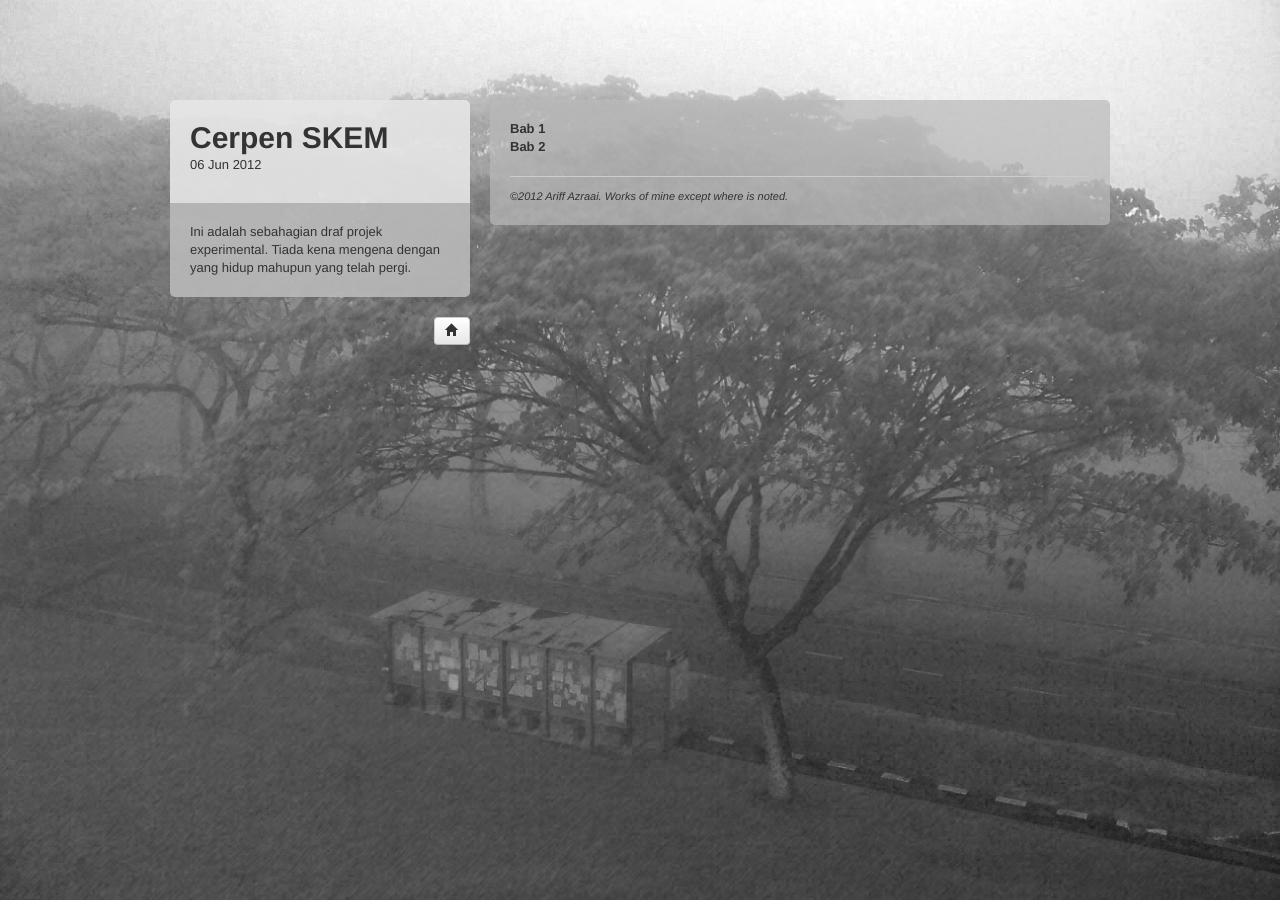
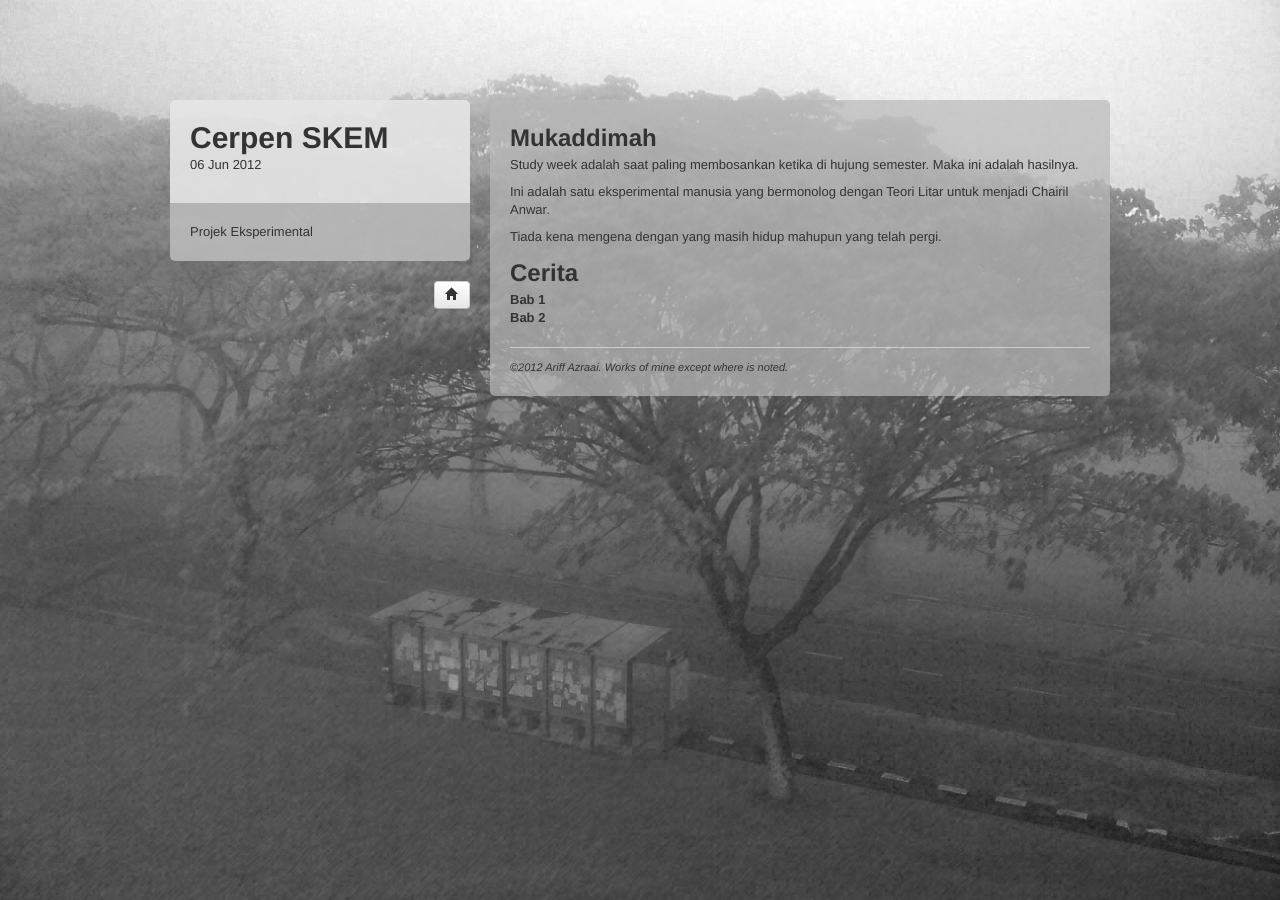
Before and after one commit to azraai/azraai.gh-old, a Jekyll site: the page built from cerpen-skem/index.md, in a window 1280 px wide. Built offline with Jekyll 4.4.1, drawn with Linux system fonts in a browser that asks for light colours.

Commit message:
Cerpen SKEM index

```diff
--- a/cerpen-skem/index.md
+++ b/cerpen-skem/index.md
@@ -1,9 +1,19 @@
 ---
 layout: writing
 title: Cerpen SKEM
-side: Ini adalah sebahagian draf projek experimental. Tiada kena mengena dengan yang hidup mahupun yang telah pergi.
+side: Projek Eksperimental
 date: 2012-06-06
 ---
+
+<h2>Mukaddimah</h2>
+
+Study week adalah saat paling membosankan ketika di hujung semester. Maka ini adalah hasilnya.
+
+Ini adalah satu eksperimental manusia yang bermonolog dengan Teori Litar untuk menjadi Chairil Anwar.
+
+Tiada kena mengena dengan yang masih hidup mahupun yang telah pergi.
+
+<h2>Cerita</h2>
 
 <ul class="unstyled">
   <li><a href="/cerpen-skem/bab-1.html" title="Bab 1">Bab 1</a></li>
```
